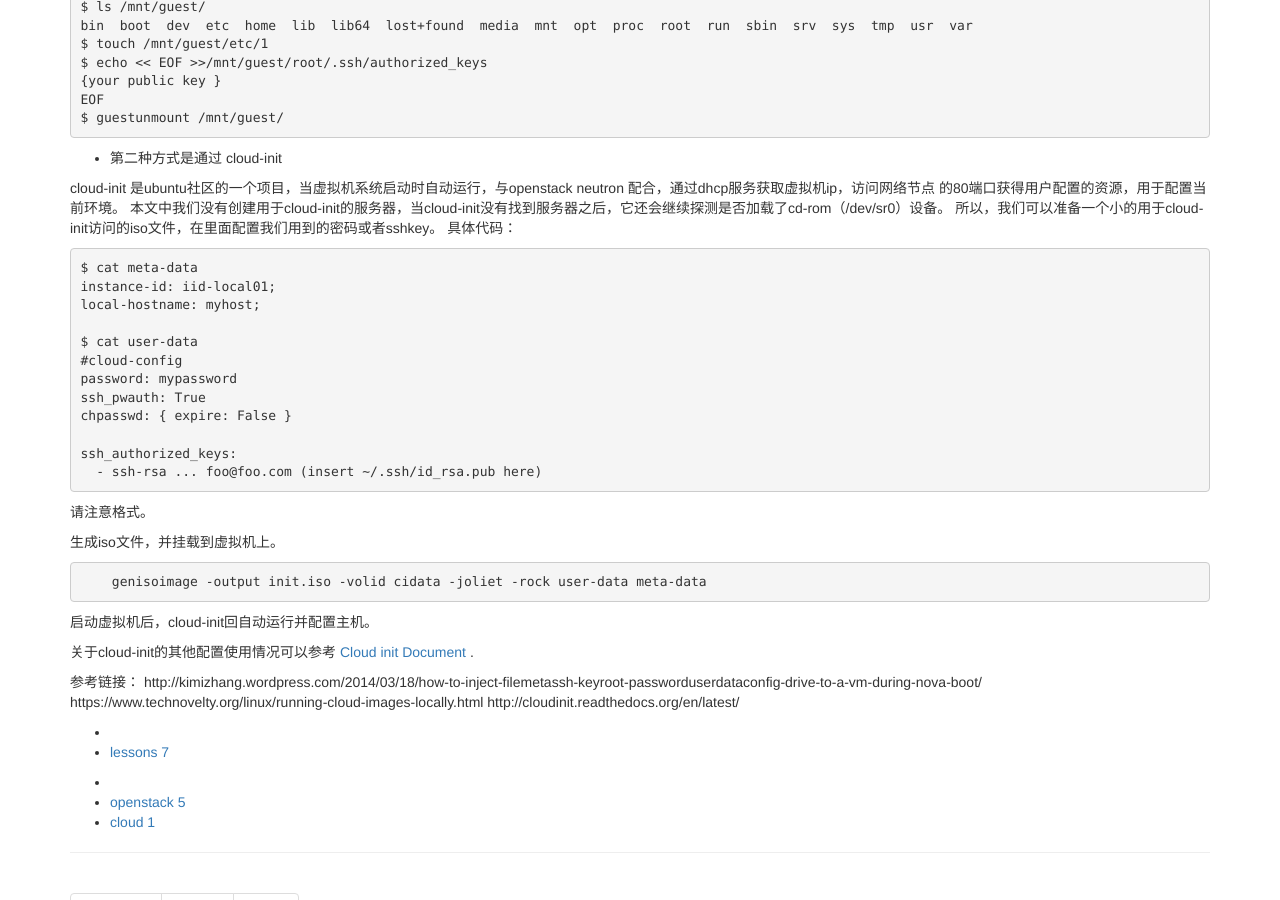
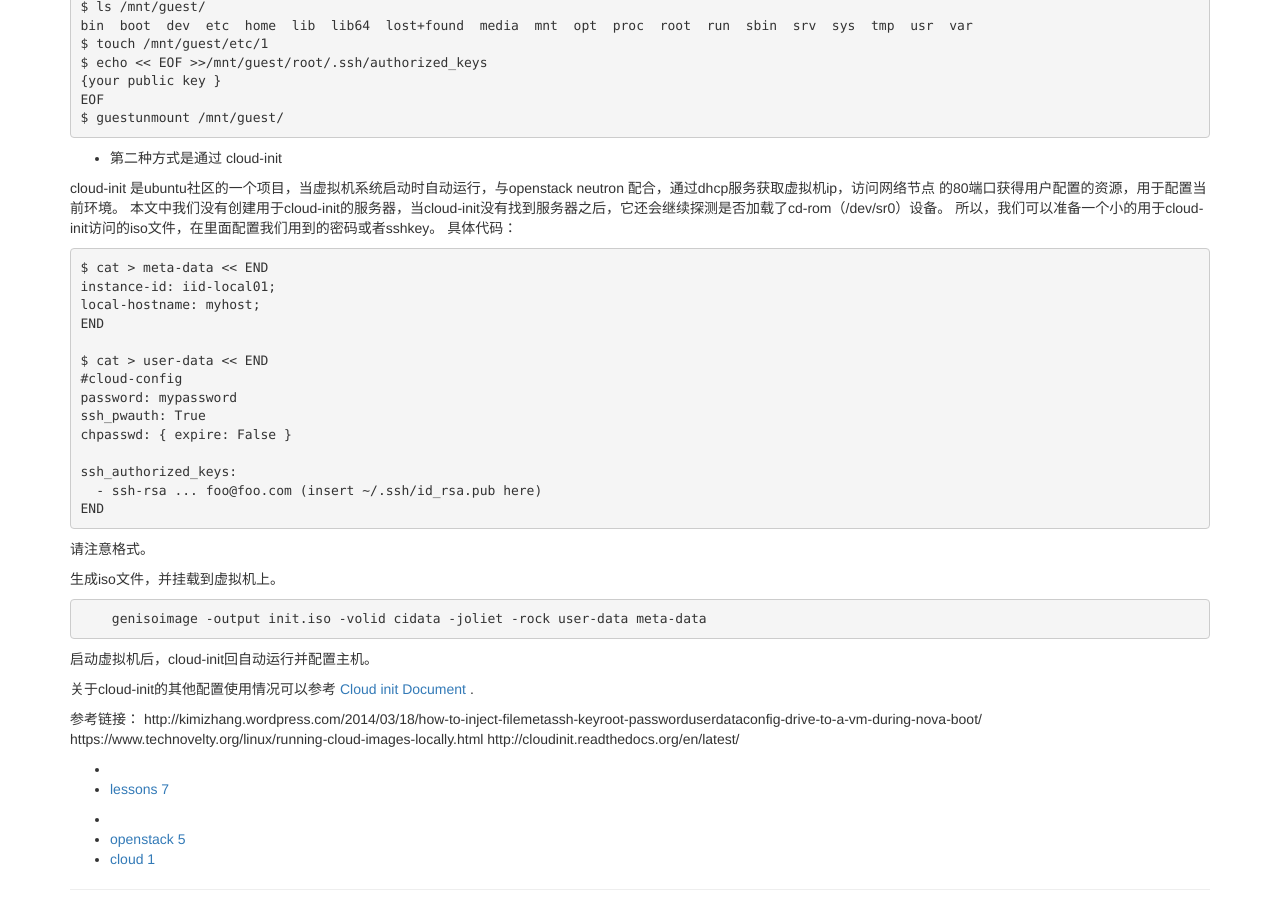
Before and after one commit to taget/taget.github.io, a Jekyll site: the page built from _posts/openstack/2014-06-10-use-cloud-image-locally.md, in a window 1280 px wide and 900 px high, scrolled down 1727 px. Built offline with Jekyll 4.4.1, drawn with Linux system fonts in a browser that asks for light colours; nearby versions of some CDN libraries; library files that are not in the unit come from our copies; comment, search, counter and statistics services are not loaded; some of the changed text lies outside the part shown.

Commit message:
use-cloud-image-locally Fix command line

```diff
--- a/_posts/openstack/2014-06-10-use-cloud-image-locally.md
+++ b/_posts/openstack/2014-06-10-use-cloud-image-locally.md
@@ -33,7 +33,7 @@ fedora，ubuntu等发行版厂商提供了各自cloud的镜像文件，我们可
     Fedora-x86_64-20-20131211.1-sda.qcow2:/dev/sda1
                                           1.8G       572M       1.3G   31%
 
-libguestfs不支持in-place修改，所以使用qemu-img命令创建一个30G的磁盘，然后扩展原始镜像，最终会创建一个新的镜像文件
+libguestfs不支持in-place修改，所以使用qemu-img命令创建一个30G的磁盘，然后扩展原始镜像，最终会创建一个新的镜像文件。
 
 
 
@@ -104,11 +104,12 @@ cloud-init 是ubuntu社区的一个项目，当虚拟机系统启动时自动运
 所以，我们可以准备一个小的用于cloud-init访问的iso文件，在里面配置我们用到的密码或者sshkey。
 具体代码：
 
-    $ cat meta-data
+    $ cat > meta-data << END
     instance-id: iid-local01;
     local-hostname: myhost;
+    END
 
-    $ cat user-data
+    $ cat > user-data << END
     #cloud-config
     password: mypassword
     ssh_pwauth: True
@@ -116,6 +117,7 @@ cloud-init 是ubuntu社区的一个项目，当虚拟机系统启动时自动运
 
     ssh_authorized_keys:
       - ssh-rsa ... foo@foo.com (insert ~/.ssh/id_rsa.pub here)
+    END
 
 请注意格式。
 
```
